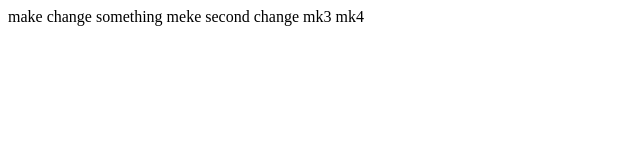
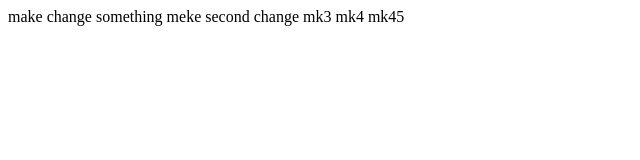
Before and after one commit to vuvantienhd96/project_demo_t3h_learn_github, a plain HTML site: page index.html in a window 1280 px wide. Shown: the full height of the page, 0-640 px from the left. Drawn offline with Linux system fonts and the light colour scheme.

Commit message:
commit 4

```diff
--- a/index.html
+++ b/index.html
@@ -11,6 +11,7 @@
     meke second change
     mk3
     mk4
+    mk45
 </body>
 <script src="index.js"></script>
 </html>
```
